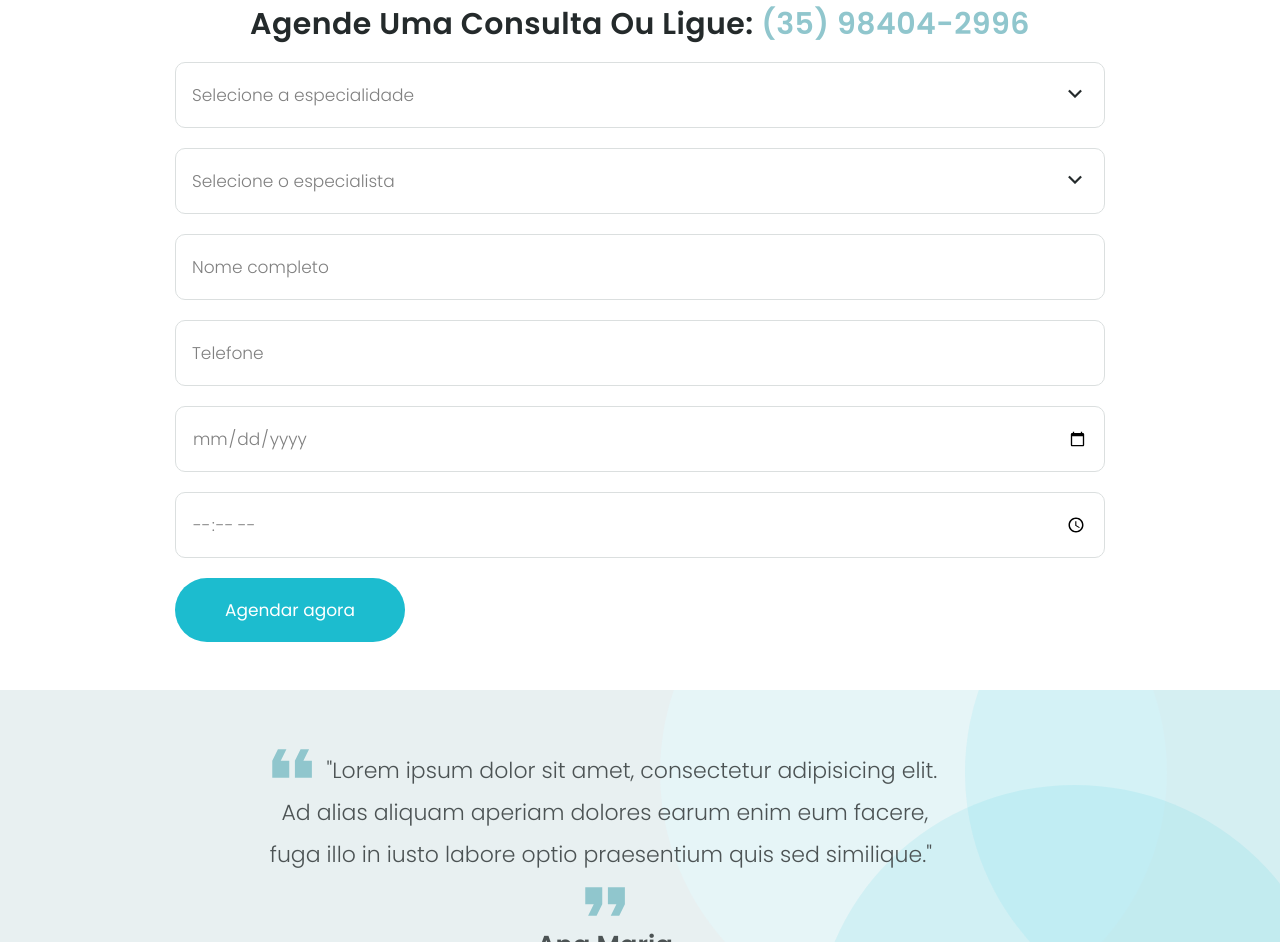
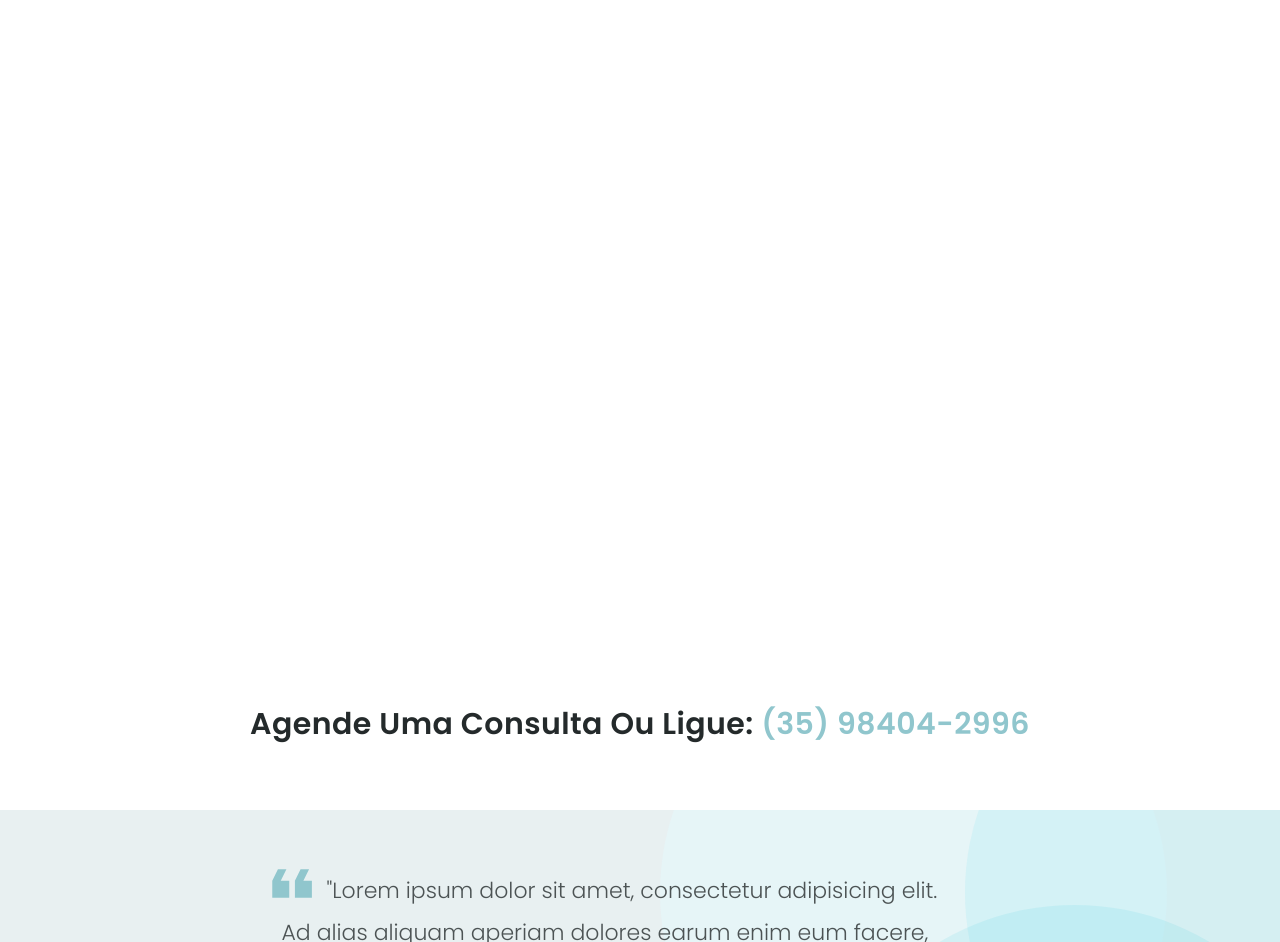
Before and after one commit to wjosue/clinicaalinejosue, a website: page index.html in a window 1280 px wide. Shown: the part 2753-3695 px from the top of the page. Drawn offline with nearby package versions, Linux system fonts and the light colour scheme; a script that the page names is missing; files whose address does not match are found by name.

Commit message:
Inclusão Calendly

```diff
--- a/index.html
+++ b/index.html
@@ -222,11 +222,15 @@
 
 <!-- appointment -->
 <section class="appointment section">
-    <div class="container mx-auto">
+    <!-- Widget em linha do Calendly - início -->
+    <div class="calendly-inline-widget" data-url="https://calendly.com/alinejosuepsicologa?primary_color=2e96f5" style="min-width:320px;height:700px;"></div>
+
+
+    <div class="container mx-auto text-center">
         <h2 class="appointment__title h2 mb-5 xl:mb-[50px] text-center xl:text-left">Agende uma consulta ou ligue: <span class="text-accent-tertiary">(35) 98404-2996</span></h2>
 
         <!-- form -->
-        <form class="appointment__form flex flex-col gap-y-5">
+        <!--<form class="appointment__form flex flex-col gap-y-5">
             <div class="flex flex-col xl:flex-row gap-5">
                 <div class="select relative flex items-center">
                     <div class="absolute right-4">
@@ -268,7 +272,7 @@
                 <input type="time" class="input">
             </div>
 
-            <button class="btn btn-lg btn-accent self-start rounded-full" type="submit">Agendar agora</button>
+            <button class="btn btn-lg btn-accent self-start rounded-full" type="submit">Agendar agora</button>-->
         </form>
     </div>
 </section>
@@ -361,5 +365,6 @@
 <script src="js/swiper-bundle.min.js"></script>
 <script src="js/scrollreveal.min.js"></script>
 <script src="js/main.js"></script>
+<script type="text/javascript" src="https://assets.calendly.com/assets/external/widget.js" async></script>
 </body>
 </html>
```
